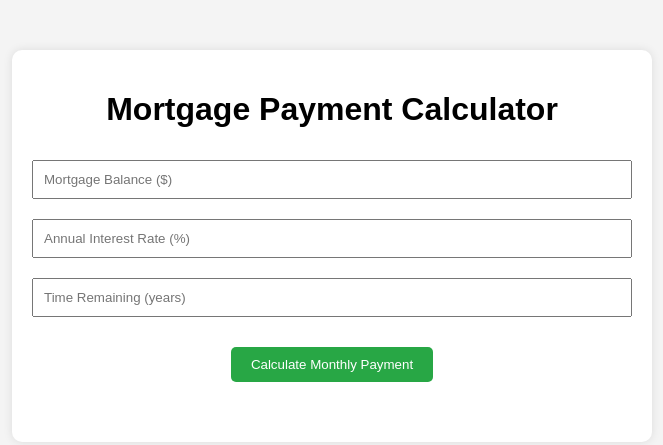
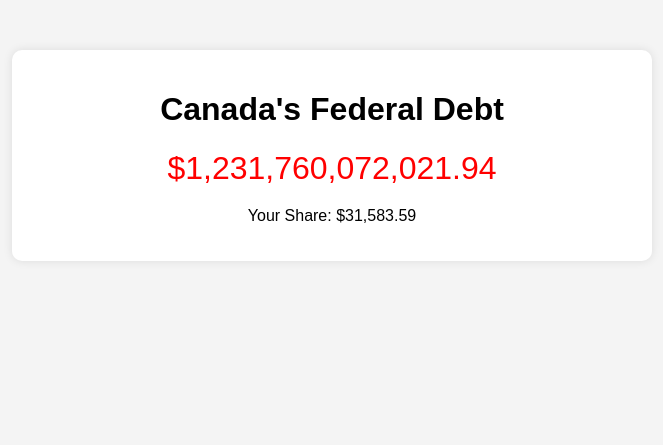
Before and after one commit to spbou4/debtclock, a plain HTML site: page index.html in a window 1280 px wide. Shown: the whole page, without its empty margins (308-971 px from the left). Drawn offline with Linux system fonts and the light colour scheme.

Commit message:
Update index.html

```diff
--- a/index.html
+++ b/index.html
@@ -3,14 +3,14 @@
 <head>
     <meta charset="UTF-8">
     <meta name="viewport" content="width=device-width, initial-scale=1.0">
-    <title>Mortgage Payment Calculator</title>
+    <title>Canada Debt Clock</title>
     <style>
         body {
             font-family: Arial, sans-serif;
             text-align: center;
             background-color: #f4f4f4;
         }
-        .calculator {
+        .debt-clock {
             margin: 50px auto;
             background: #fff;
             padding: 20px;
@@ -19,62 +19,63 @@
             width: 80%;
             max-width: 600px;
         }
-        input {
-            margin: 10px 0;
-            padding: 10px;
-            width: calc(100% - 24px);
-        }
-        button {
-            padding: 10px 20px;
-            margin: 20px 0;
-            background-color: #28a745;
-            color: white;
-            border: none;
-            border-radius: 5px;
-            cursor: pointer;
-        }
-        button:hover {
-            background-color: #218838;
-        }
-        .result {
-            font-size: 1.5em;
-            color: #333;
+        .debt-amount {
+            font-size: 2em;
+            color: red;
             margin: 20px 0;
         }
     </style>
 </head>
 <body>
-    <div class="calculator">
-        <h1>Mortgage Payment Calculator</h1>
-        <input type="number" id="principal" placeholder="Mortgage Balance ($)" required>
-        <input type="number" step="0.01" id="annualRate" placeholder="Annual Interest Rate (%)" required>
-        <input type="number" id="years" placeholder="Time Remaining (years)" required>
-        <button onclick="calculateMortgage()">Calculate Monthly Payment</button>
-        <div class="result" id="result"></div>
+    <div class="debt-clock">
+        <h1>Canada's Federal Debt</h1>
+        <div class="debt-amount" id="debt-amount">$1,231,695,646,637.46</div>
+        <p id="share">Your Share: $31,129.00</p>
     </div>
 
     <script>
-        function calculateMortgage() {
-            const principal = parseFloat(document.getElementById('principal').value);
-            const annualRate = parseFloat(document.getElementById('annualRate').value) / 100;
-            const years = parseFloat(document.getElementById('years').value);
-            const months = years * 12;
+        const population = 39000000; // Population of Canada
+        const minGrowthPerHour = 4577625.57; // Growth of debt per hour in dollars
+        const millisecondsPerHour = 3600000; // Milliseconds per hour
+        const initialDebt = 1231695646637.46; // Initial debt amount in dollars
+        const initialDebtTimestamp = new Date('2024-07-08T00:00:00').getTime(); // Timestamp for the initial debt
 
-            if (isNaN(principal) || isNaN(annualRate) || isNaN(years)) {
-                document.getElementById('result').textContent = "Please enter valid numbers.";
-                return;
-            }
+        function formatNumber(num) {
+            return num.toLocaleString('en-US', { style: 'currency', currency: 'USD' });
+        }
 
-            // Calculate the semi-annual compounded rate
-            const semiAnnualRate = (1 + annualRate / 2) ** 2 - 1;
-            const monthlyRate = (1 + semiAnnualRate) ** (1 / 12) - 1;
+        function getCurrentDebt() {
+            const currentTimestamp = Date.now();
+            const timeElapsed = currentTimestamp - initialDebtTimestamp;
+            const hoursElapsed = timeElapsed / millisecondsPerHour;
+            const growth = hoursElapsed * minGrowthPerHour;
+            return initialDebt + growth;
+        }
 
-            // Calculate the monthly payment
-            const monthlyPayment = principal * (monthlyRate * (1 + monthlyRate) ** months) / ((1 + monthlyRate) ** months - 1);
+        function updateDebt() {
+            let debt = parseFloat(localStorage.getItem('currentDebt')) || getCurrentDebt();
 
-            // Display the result
-            document.getElementById('result').textContent = `Monthly Payment: ${monthlyPayment.toLocaleString('en-US', { style: 'currency', currency: 'USD' })}`;
+            // Increase the debt by a random amount between 90% and 110% of minGrowthPerHour per hour
+            const randomFactor = Math.random() * 0.2 + 0.9; // Random factor between 0.9 and 1.1
+            const increment = minGrowthPerHour / (millisecondsPerHour / 1000) * randomFactor;
+            debt += increment;
+
+            // Calculate the share per person
+            const share = debt / population;
+
+            // Update the displayed debt amount
+            document.getElementById('debt-amount').textContent = formatNumber(debt);
+            document.getElementById('share').textContent = `Your Share: ${formatNumber(share)}`;
+
+            // Save the current debt in localStorage
+            localStorage.setItem('currentDebt', debt);
+
+            // Schedule the next update
+            setTimeout(updateDebt, 1000); // Update every second
         }
+
+        // Start the debt clock updates
+        updateDebt();
     </script>
 </body>
 </html>
```
